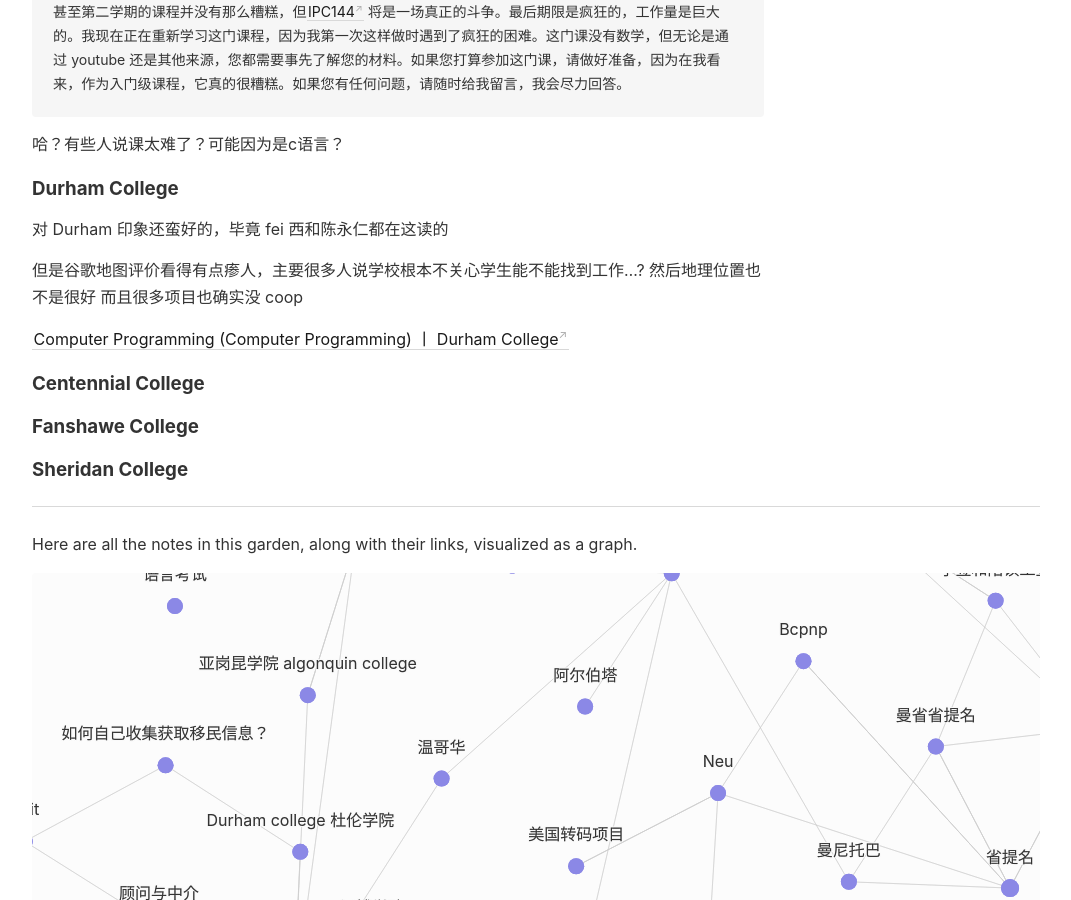
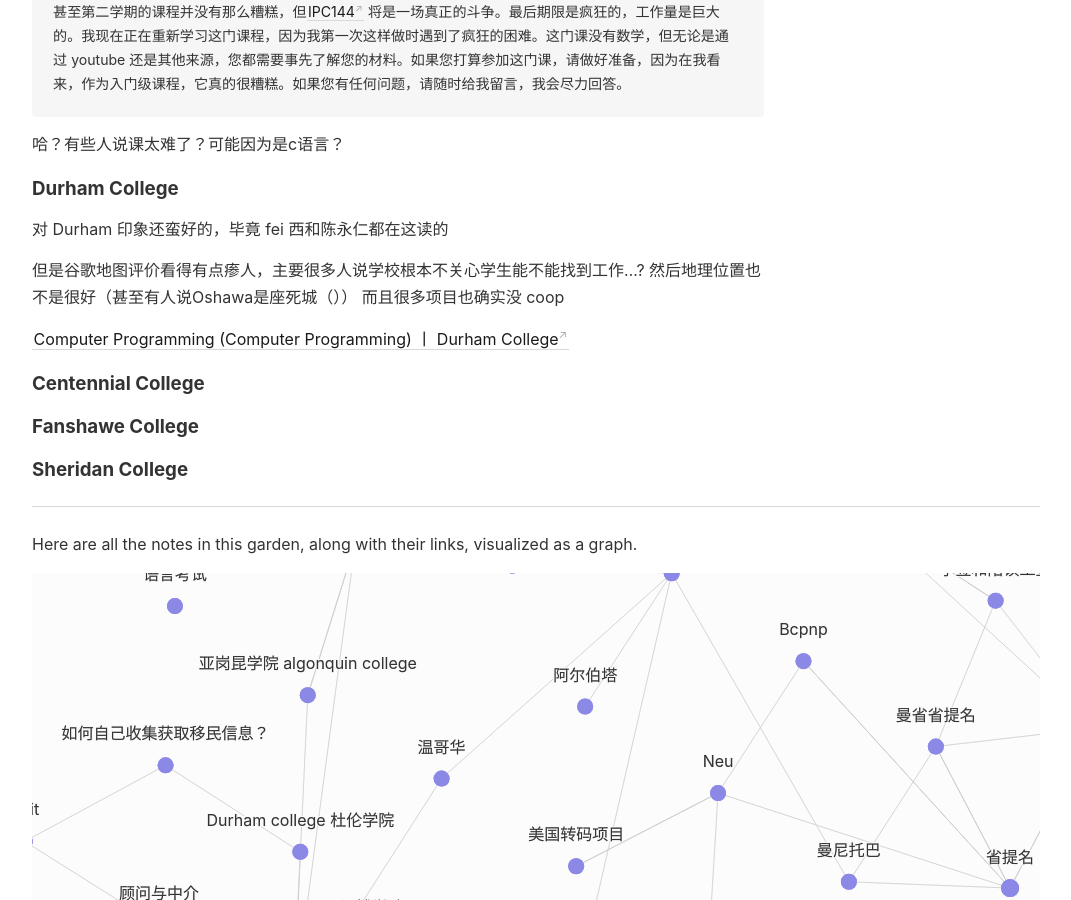
Before and after one commit to Gnblink0/InfoSharingCan, a Jekyll site: the page built from _notes/college.md, in a window 1280 px wide and 900 px high, scrolled down 12319 px. Shown: the whole window, without its empty margins (104-1175 px from the left). Built offline with Jekyll 4.4.1, drawn with Linux system fonts in a browser that asks for light colours.

Commit message:
vault backup: 2022-09-07 00:33:21

```diff
--- a/_notes/college.md
+++ b/_notes/college.md
@@ -384,7 +384,7 @@
 
 对 Durham 印象还蛮好的，毕竟 fei 西和陈永仁都在这读的
 
-但是谷歌地图评价看得有点瘆人，主要很多人说学校根本不关心学生能不能找到工作...? 然后地理位置也不是很好 而且很多项目也确实没 coop
+但是谷歌地图评价看得有点瘆人，主要很多人说学校根本不关心学生能不能找到工作...? 然后地理位置也不是很好（甚至有人说Oshawa是座死城（）） 而且很多项目也确实没 coop
 
 [Computer Programming (Computer Programming) 丨 Durham College](https://durhamcollege.ca/programs/computer-programming-two-year)
 
```
